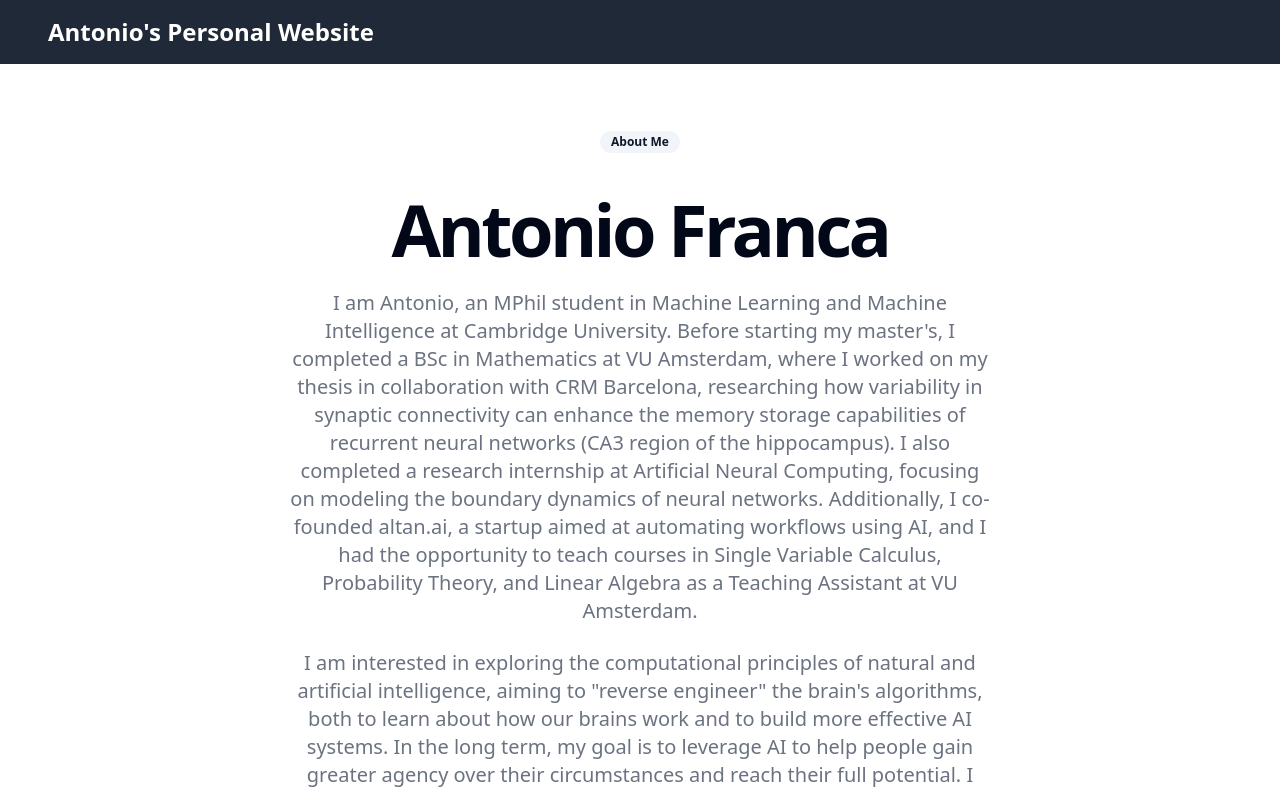
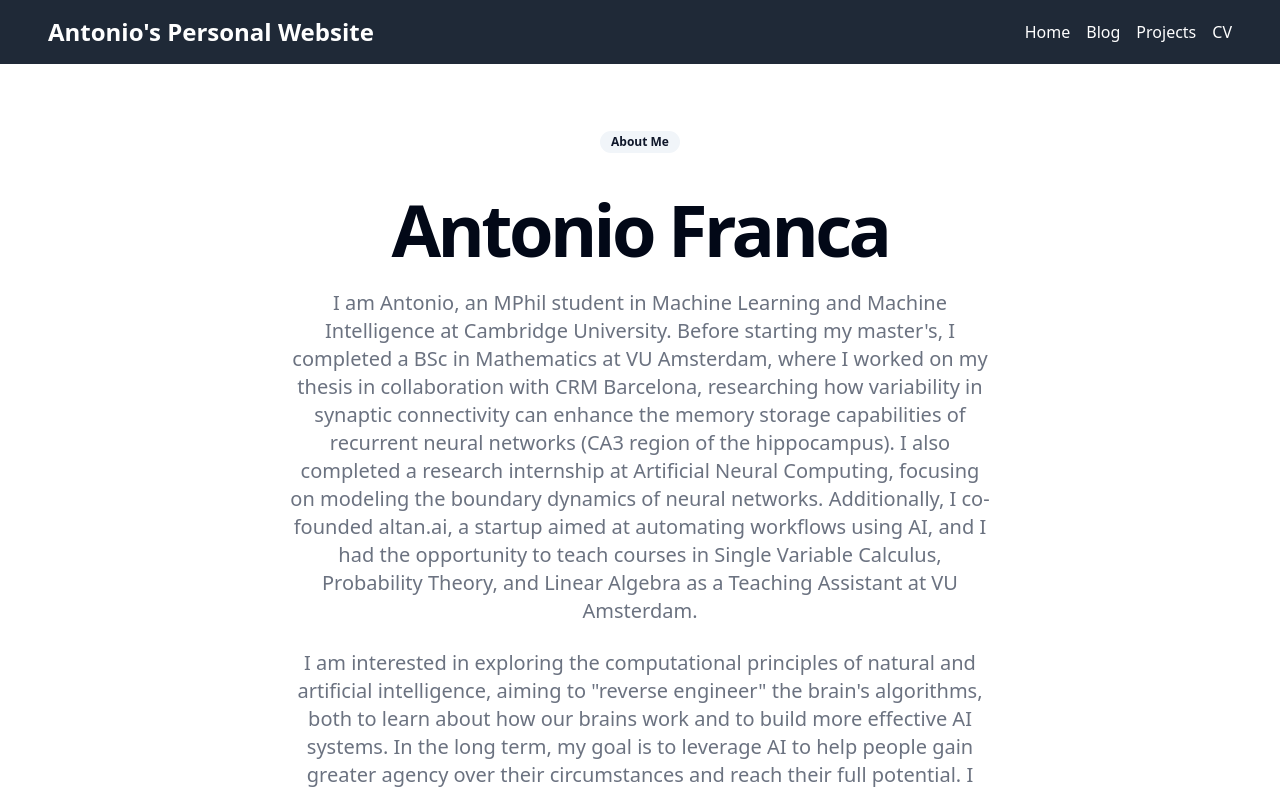
Before and after one commit to altanlabs/project-web, a React (Vite) app: page / in a window 1280 px wide. Shown: the top 793 px of the page. Built offline with nearby package versions, Linux system fonts and the light colour scheme.

Commit message:
Add navigation to header in App.tsx

```diff
--- a/src/App.tsx
+++ b/src/App.tsx
@@ -1,4 +1,4 @@
-import { BrowserRouter as Router, Routes, Route } from 'react-router-dom';
+import { BrowserRouter as Router, Routes, Route, Link } from 'react-router-dom';
 import IndexPage from './pages/index';
 import BlogPage from './pages/blog';
 import ProjectsPage from './pages/projects';
@@ -9,8 +9,16 @@ function App() {
     <Router>
       <div>
         <header className="bg-gray-800 text-white p-4">
-          <div className="container mx-auto">
+          <div className="container mx-auto flex justify-between items-center">
             <h1 className="text-2xl font-bold">Antonio's Personal Website</h1>
+            <nav>
+              <ul className="flex space-x-4">
+                <li><Link to="/" className="hover:underline">Home</Link></li>
+                <li><Link to="/blog" className="hover:underline">Blog</Link></li>
+                <li><Link to="/projects" className="hover:underline">Projects</Link></li>
+                <li><Link to="/cv" className="hover:underline">CV</Link></li>
+              </ul>
+            </nav>
           </div>
         </header>
         <main>
```
